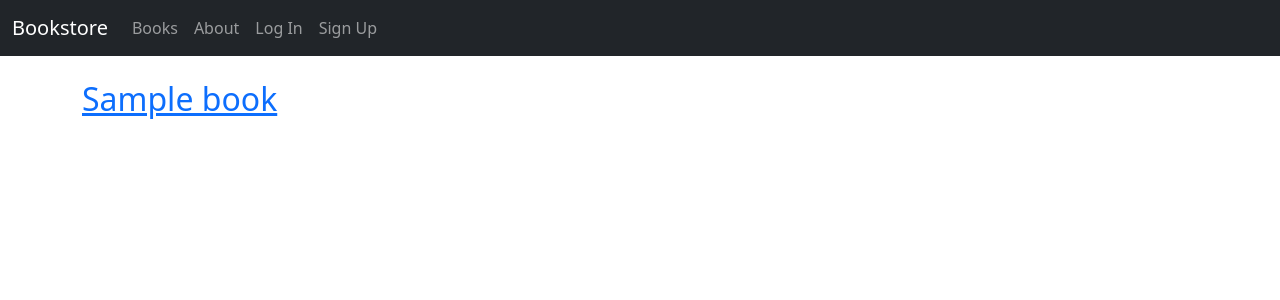
After one commit to ibrahim-kiri/django_bookstore_app, a Django app: page /books/ in a window 1280 px wide. The commit adds this page. Shown: the top 300 px of the page. Run offline with Django 5.2, Linux system fonts and the light colour scheme; tables that the repository leaves empty hold one stand-in row (values such as "Sample post"); parts of the project's set-up code (start-up, migrations or seed data) failed here and were passed over.

Commit message:
Added a books app and ran tests

```diff
--- /dev/null
+++ b/books/apps.py
@@ -0,0 +1,5 @@
+from django.apps import AppConfig
+
+
+class BooksConfig(AppConfig):
+    name = 'books'
--- /dev/null
+++ b/books/models.py
@@ -0,0 +1,17 @@
+import uuid
+from django.db import models
+from django.urls import reverse
+
+
+# Create your models here.
+class Book(models.Model):
+    id = models.UUIDField(primary_key=True, default=uuid.uuid4, editable=False)
+    title = models.CharField(max_length=200)
+    author = models.CharField(max_length=200)
+    price = models.DecimalField(max_digits=6, decimal_places=2)
+
+    def __str__(self):
+        return self.title
+
+    def get_absolute_url(self):
+        return reverse('book_detail', args=[str(self.id)])
--- /dev/null
+++ b/books/urls.py
@@ -0,0 +1,7 @@
+from django.urls import path
+from .views import BookListView, BookDetailView
+
+urlpatterns = [
+    path('', BookListView.as_view(), name='book_list'),
+    path('<uuid:pk>', BookDetailView.as_view(), name='book_detail'),
+]
--- /dev/null
+++ b/books/views.py
@@ -0,0 +1,13 @@
+from django.views.generic import ListView, DetailView
+from .models import Book
+
+# Create your views here.
+class BookListView(ListView):
+    model = Book
+    context_object_name = 'book_list'
+    template_name = 'books/book_list.html'
+
+class BookDetailView(DetailView):
+    model = Book
+    context_object_name = 'book'
+    template_name = 'books/book_detail.html'
--- a/django_project/settings.py
+++ b/django_project/settings.py
@@ -50,6 +50,7 @@ INSTALLED_APPS = [
     # Local
     'accounts.apps.AccountsConfig',
     'pages.apps.PagesConfig',
+    'books.apps.BooksConfig',
 ]
 
 MIDDLEWARE = [
--- a/django_project/urls.py
+++ b/django_project/urls.py
@@ -8,4 +8,5 @@ urlpatterns = [
     path('accounts/', include('allauth.urls')),
     # Local apps
     path('', include("pages.urls")),
+    path('books/', include('books.urls')),
 ]
--- a/templates/_base.html
+++ b/templates/_base.html
@@ -21,6 +21,9 @@
             </button>
             <div class="collapse navbar-collapse" id="navbarCollapse">
                 <ul class="navbar-nav me-auto mb-2 mb-md-0">
+                    <li class="nav-item">
+                        <a class="nav-link" href="{% url 'book_list' %}">Books</a>
+                    </li>
                     <li class="nav-item">
                         <a class="nav-link" href="{% url 'about' %}">About</a>
                     </li>
--- /dev/null
+++ b/templates/books/book_list.html
@@ -0,0 +1,11 @@
+{% extends '_base.html' %}
+
+{% block title %}Books{% endblock title %}
+
+{% block content %}
+    {% for book in book_list %}
+        <div>
+            <h2><a href="{{ book.get_absolute_url }}">{{ book.title }}</a></h2>
+        </div>
+    {% endfor %}
+{% endblock content %}
```
Also changed, not shown: books/admin.py (added, +8 -0 lines), books/tests.py (added, +33 -0 lines), templates/books/book_detail.html (added, +11 -0 lines), books/__init__.py (added), books/migrations/0001_initial.py (added), books/migrations/__init__.py (added).
